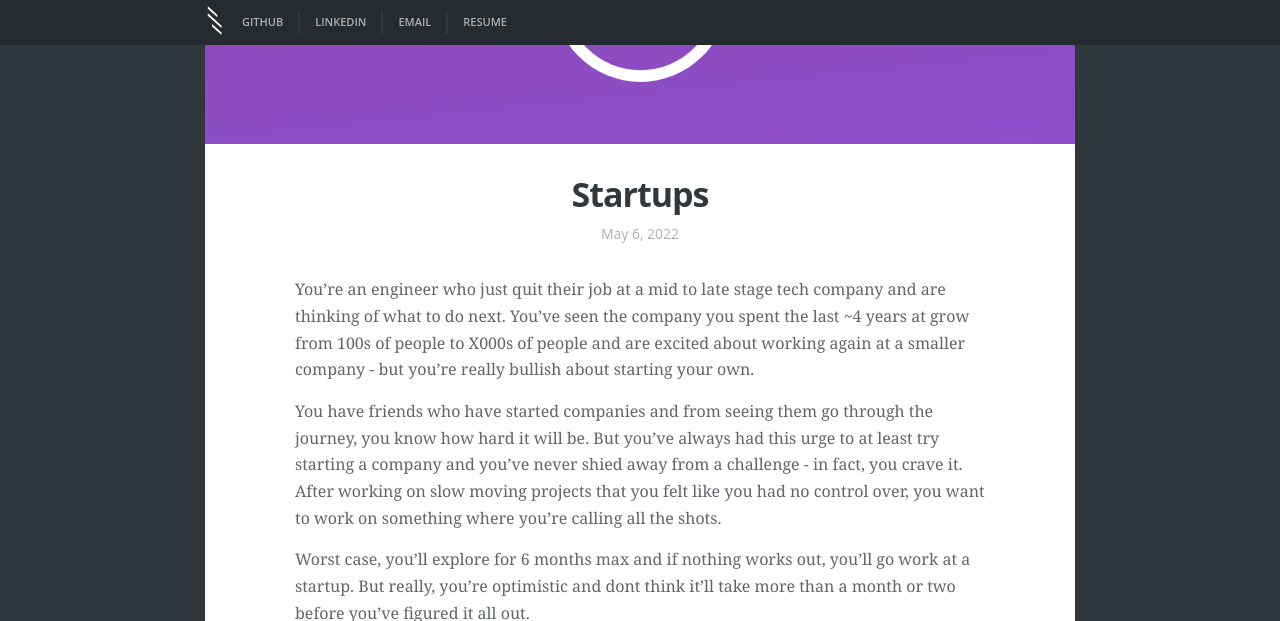
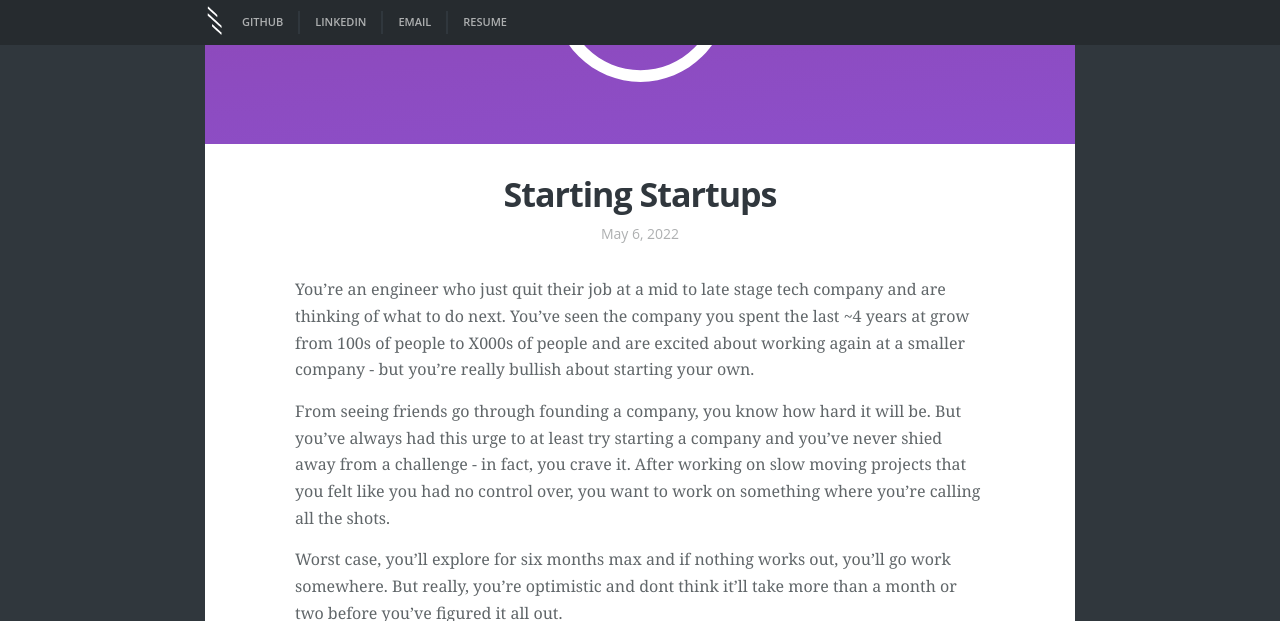
Before and after one commit to shamwow/shahmeer-jekyll, a Jekyll site: the page built from _posts/2022-05-06-startups.md, in a window 1280 px wide and 1400 px high, scrolled down 440 px. Shown: the top 621 px of the window. Built offline with Jekyll 4.4.1, drawn with Linux system fonts in a browser that asks for light colours; some of the changed text lies outside the part shown; grey boxes are pictures that could not be loaded.

Commit message:
startups

```diff
--- a/_posts/2022-05-06-startups.md
+++ b/_posts/2022-05-06-startups.md
@@ -1,20 +1,20 @@
 ---
 layout: post
-title:  "Startups"
+title:  "Starting Startups"
 date:   2022-05-06 12:52:41 +0000
 header_image: "/value_of_time.svg"
 ---
 
 You're an engineer who just quit their job at a mid to late stage tech company and are thinking of what to do next. You've seen the company you spent the last ~4 years at grow from 100s of people to X000s of people and are excited about working again at a smaller company - but you're really bullish about starting your own.
 
-You have friends who have started companies and from seeing them go through the journey, you know how hard it will be. But you've always had this urge to at least try starting a company and you've never shied away from a challenge - in fact, you crave it. After working on slow moving projects that you felt like you had no control over, you want to work on something where you're calling all the shots.
+From seeing friends go through founding a company, you know how hard it will be. But you've always had this urge to at least try starting a company and you've never shied away from a challenge - in fact, you crave it. After working on slow moving projects that you felt like you had no control over, you want to work on something where you're calling all the shots.
 
-Worst case, you'll explore for 6 months max and if nothing works out, you'll go work at a startup. But really, you're optimistic and dont think it'll take more than a month or two before you've figured it all out.
+Worst case, you'll explore for six months max and if nothing works out, you'll go work somewhere. But really, you're optimistic and dont think it'll take more than a month or two before you've figured it all out.
 
 <!-- read more -->
 
-It's now month three and you still can't bring yourself to commit to an idea. You've spent weeks brainstorming with portential cofounders but every idea you put through the ![maze](https://spark-public.s3.amazonaws.com/startup/lecture_slides/lecture5-market-wireframing-design.pdf) has some flaw that prevents you from loving it. Then you hear about a company whose product is literally the same product you thought of 5 weeks ago. They just raised a $5M seed round. Did they not see the flaws you saw? Are you just overly pessimistic?
+It's now month four and you still can't bring yourself to commit to an idea. You've spent weeks brainstorming with potential cofounders but every idea you put through the <a target="_blank" href="https://spark-public.s3.amazonaws.com/startup/lecture_slides/lecture5-market-wireframing-design.pdf">maze</a> has some flaw that prevents you from loving it. Then you hear about a company whose product is literally the same idea you thought of five weeks ago. They just raised a $5M seed round. Did they not see the flaws you saw? Are you just overly pessimistic?
 
-You start thinking that maybe the startup journey isn't for you. You suddenly start feeling anxious about how the market is doing, the layoffs, and the hiring freezes. Maybe you should cut that 6 months short and go work somewhere?
+You start thinking that maybe the startup journey isn't for you. You suddenly start feeling anxious about market sentiment, layoffs, and hiring freezes. Maybe you should cut those six months short?
 
-Time is neccesary though, great things don't happen overnight or even in a couple months. The right idea will take time to come to you. Uncertainty is part of the journey and learning to embrace it is key.
+Great things don't happen overnight or even in a couple months though. Spending enough time exploring is necessary - the right idea will take a while to come to you. You remember that uncertainty is part of the startup journey, it is the one constant you can rely on always being there. Learning to embrace it is key.
```
